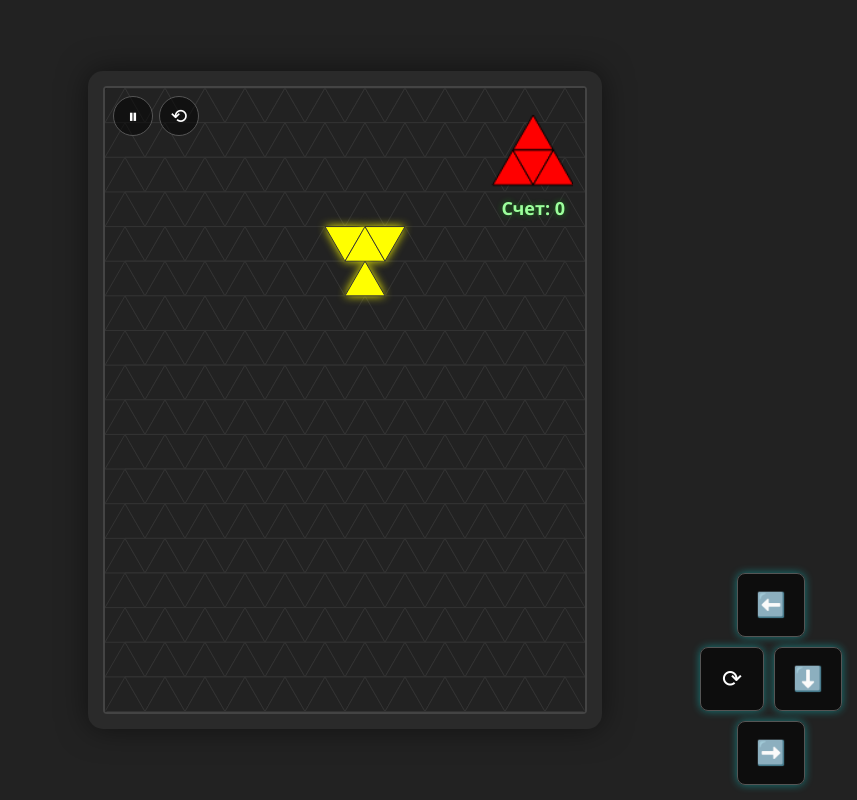
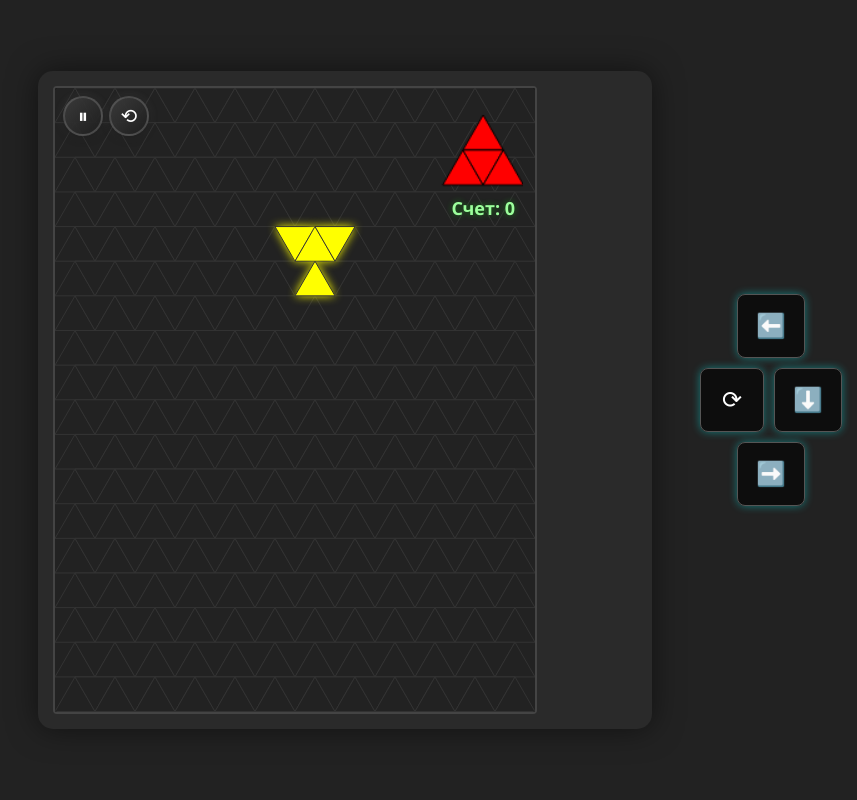
Before and after one commit to dedomorozoff/tetris-3angle, a plain HTML site: page index.html in a window 1024 px wide. Shown: the whole page, without its empty margins (167-1024 px from the left). Drawn offline with Linux system fonts and the light colour scheme.

Commit message:
style(buttons): enhance game button styling with gradient and hover effects
- Increase button size from 32px to 36px for better touch targets
- Replace solid background with gradient (rgba(60,60,60,0.9) to rgba(30,30,30,0.9))
- Update border to 2px solid with semi-transparent rgba styling
- Add box-shadow with depth effect and subtle glow
- Add smooth transition animation (0.2s ease) for all properties
- Implement hover state with lighter gradient and enhanced shadow
- Add translateY(-1px) transform on hover for lift effect
- Refine active state to maintain scale while adjusting shadow
- Reposition touch controls to fixed right side at vertical center
- Add z-index: 10 to touch controls for proper layering
- Add margin-right: 100px to game container for desktop layout
- Improve visual feedback and accessibility for game controls

```diff
--- a/style.css
+++ b/style.css
@@ -101,11 +101,11 @@ h1 {
 }
 
 #game-buttons button {
-    width: 32px;
-    height: 32px;
-    background: rgba(0, 0, 0, 0.5);
+    width: 36px;
+    height: 36px;
+    background: linear-gradient(135deg, rgba(60, 60, 60, 0.9), rgba(30, 30, 30, 0.9));
     color: #fff;
-    border: 1px solid #555;
+    border: 2px solid rgba(100, 100, 100, 0.6);
     border-radius: 50%;
     padding: 0;
     font-size: 18px;
@@ -120,10 +120,20 @@ h1 {
     display: flex;
     align-items: center;
     justify-content: center;
+    box-shadow: 0 2px 8px rgba(0, 0, 0, 0.4), 0 0 12px rgba(255, 255, 255, 0.1);
+    transition: all 0.2s ease;
+}
+
+#game-buttons button:hover {
+    background: linear-gradient(135deg, rgba(80, 80, 80, 0.95), rgba(40, 40, 40, 0.95));
+    border-color: rgba(120, 120, 120, 0.8);
+    box-shadow: 0 3px 12px rgba(0, 0, 0, 0.5), 0 0 16px rgba(255, 255, 255, 0.15);
+    transform: translateY(-1px);
 }
 
 #game-buttons button:active {
-    transform: scale(0.95);
+    transform: scale(0.95) translateY(0);
+    box-shadow: 0 1px 4px rgba(0, 0, 0, 0.4);
 }
 
 #touch-controls {
@@ -183,6 +193,7 @@ h1 {
 
     #game-container {
         max-height: 90vh;
+        margin-right: 100px;
     }
 
     canvas {
@@ -194,12 +205,14 @@ h1 {
     #touch-controls {
         position: fixed;
         right: 15px;
-        bottom: 15px;
+        top: 50%;
+        transform: translateY(-50%);
         left: auto;
-        transform: none;
+        bottom: auto;
         display: flex;
         flex-direction: column;
         gap: 10px;
+        z-index: 10;
     }
 
     #touch-controls button {
```
